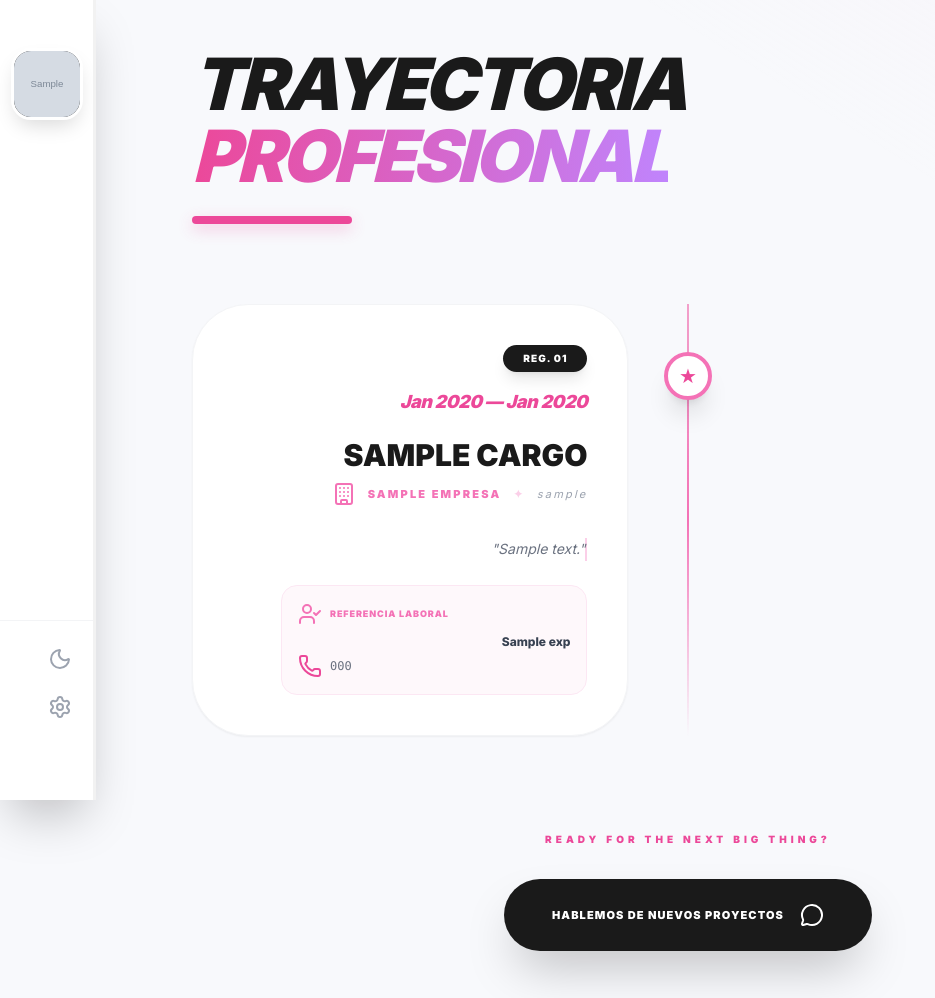
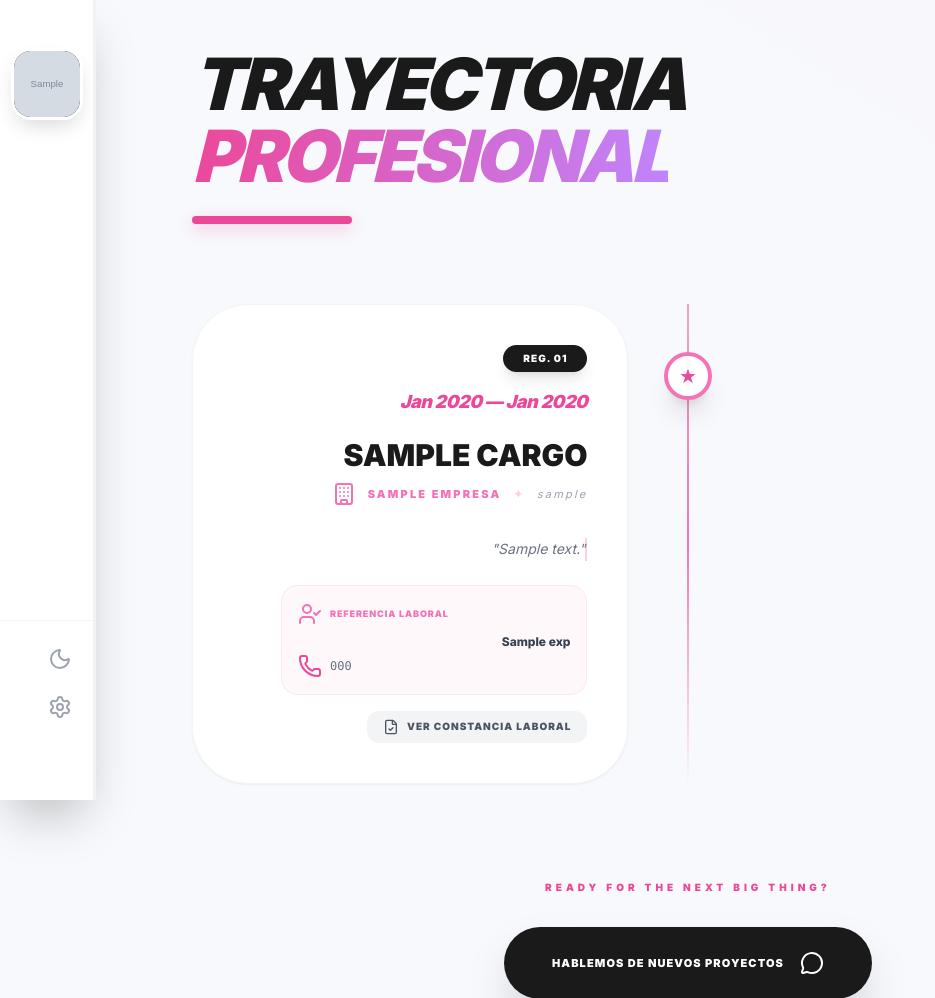
Before and after one commit to ValeraMeza/HOJA_VIDA_VAL, a Django app: template curriculum/templates/curriculum/experiencia.html in a window 1280 px wide. Shown: the top 998 px of the page, without its empty margins (0-935 px from the left). Run offline with Django 3.2, Linux system fonts and the light colour scheme; the template is opened without the code that fills it: most values are stand-ins (such as "Sample title", 1, 10 or a date in 2020); grey boxes marked "Sample" are stand-in pictures; some libraries are stand-ins or nearby versions.

Commit message:
Intento final si Dios quiere

```diff
--- a/curriculum/admin.py
+++ b/curriculum/admin.py
@@ -40,7 +40,7 @@ class ExperienciaLaboralAdmin(admin.ModelAdmin):
     list_filter = ('modalidad', 'activo', 'empresa')
     search_fields = ('cargo', 'empresa', 'descripcion', 'nombre_contacto')
 
-    # AGREGADO: Sección de Referencias en el formulario
+     # AGREGADO: Incluimos el certificado PDF en los fieldsets
     fieldsets = (
         ('Información del Puesto', {
             'fields': (('cargo', 'empresa'), 'modalidad', 'descripcion')
@@ -48,8 +48,8 @@ class ExperienciaLaboralAdmin(admin.ModelAdmin):
         ('Periodo y Estado', {
             'fields': (('fecha_inicio', 'fecha_fin'), 'activo')
         }),
-        ('Referencias y Verificación', {
-            'fields': (('nombre_contacto', 'telefono_contacto'),)
+        ('Referencias y Documentos', {
+            'fields': (('nombre_contacto', 'telefono_contacto'), 'certificado_pdf')
         }),
     )
 
--- a/curriculum/models.py
+++ b/curriculum/models.py
@@ -141,6 +141,7 @@ class ExperienciaLaboral(models.Model):
     )
     telefono_contacto = models.CharField(max_length=20, null=True, blank=True, verbose_name="Teléfono Empresa/Jefe")
     nombre_contacto = models.CharField(max_length=100, null=True, blank=True, verbose_name="Persona de Referencia")
+    certificado_pdf = models.FileField(upload_to='experiencia/', null=True, blank=True, verbose_name="Constancia Laboral (PDF)")
 
     class Meta:
         verbose_name = "Experiencia Laboral"
--- a/curriculum/templates/curriculum/experiencia.html
+++ b/curriculum/templates/curriculum/experiencia.html
@@ -62,7 +62,7 @@
                         </p>
                     </div>
 
-                    <!-- SECCIÓN DE REFERENCIAS (NUEVO) -->
+                    <!-- SECCIÓN DE REFERENCIAS -->
                     {% if exp.nombre_contacto or exp.telefono_contacto %}
                     <div class="mt-6 {% if not forloop.counter|divisibleby:2 %}lg:pl-12{% endif %}">
                         <div class="p-4 rounded-2xl bg-pink-50/50 dark:bg-zinc-800/50 border border-pink-100 dark:border-white/5 backdrop-blur-sm">
@@ -83,6 +83,16 @@
                                 {% endif %}
                             </div>
                         </div>
+                    </div>
+                    {% endif %}
+
+                    <!-- BOTÓN DE CERTIFICADO (NUEVO) -->
+                    {% if exp.certificado_pdf %}
+                    <div class="mt-4 {% if not forloop.counter|divisibleby:2 %}lg:pl-12{% endif %}">
+                        <a href="{{ exp.certificado_pdf.url }}" target="_blank" class="inline-flex items-center gap-2 px-4 py-2 bg-gray-100 dark:bg-zinc-800 text-gray-600 dark:text-gray-300 rounded-xl text-[10px] font-black uppercase tracking-widest hover:bg-pink-500 hover:text-white dark:hover:bg-pink-600 transition-all group/cert">
+                            <i data-lucide="file-check" class="w-4 h-4 group-hover/cert:scale-110 transition-transform"></i>
+                            Ver Constancia Laboral
+                        </a>
                     </div>
                     {% endif %}
 
```
Also changed, not shown: curriculum/migrations/0016_experiencialaboral_certificado_pdf.py (added).
